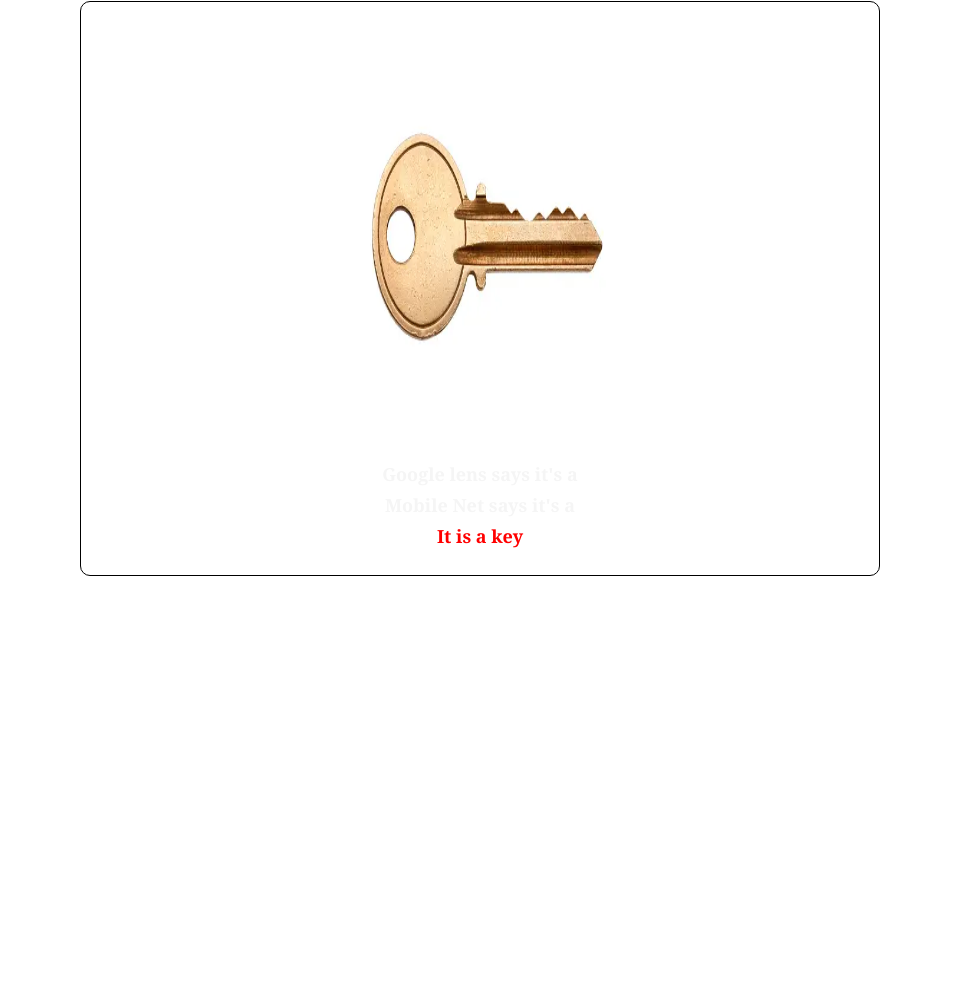
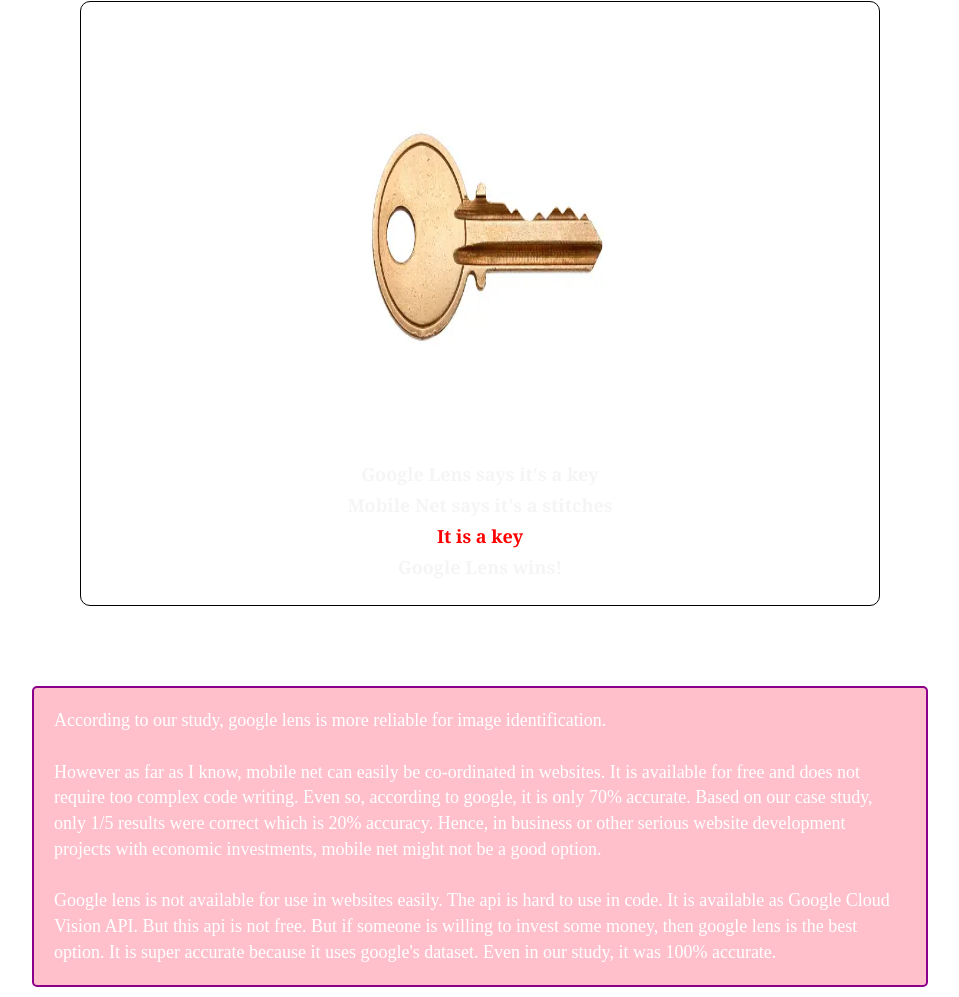
Before and after one commit to Tusti-Gupta/lens-or-mobilenet, a plain HTML site: page index.html in a window 1280 px wide. Shown: the part 1115-2112 px from the top of the page, without its empty margins (160-1119 px from the left). Before the commit the page ends 1771 px from the top, so only its background shows below. Drawn offline with nearby package versions, Linux system fonts and the light colour scheme; a web font is replaced by a local one.

Commit message:
Add files via upload

```diff
--- a/index.html
+++ b/index.html
@@ -9,6 +9,7 @@
         <link rel="stylesheet" href="https://maxcdn.bootstrapcdn.com/bootstrap/3.4.1/css/bootstrap.min.css">
         <script src="https://ajax.googleapis.com/ajax/libs/jquery/3.6.4/jquery.min.js"></script>
         <script src="https://maxcdn.bootstrapcdn.com/bootstrap/3.4.1/js/bootstrap.min.js"></script>
+        <link href="https://fonts.googleapis.com/css2?family=Syne+Mono" rel="stylesheet">
     </head>
 
     <body>
@@ -31,14 +32,29 @@
                 <br><br>
                 <img id="guessImg" height="400" width="300">
                 <br><br>
-                <label id="googleLensResults"> Google lens says it's a </label>
+                <label id="googleLensResults"> Google Lens says it's a </label>
                 <br>
                 <label id="mobileNetResults"> Mobile Net says it's a </label>
                 <br>
                 <label id="objectName" style="color: red !important;"> It is a </label>
+                <br>
+                <label id="testResult"> is more accurate </label>
                 <br><br>
             </div>
             <br><br><br><br>
+
+            <p> According to our study, google lens is more reliable for image identification.
+                <br><br>
+                However as far as I know, mobile net
+                can easily be co-ordinated in websites. It is available for free and does not require too complex code writing. Even so,
+                according to google, it is only 70% accurate. Based on our case study, only 1/5 results were correct which is 20% accuracy.
+                Hence, in business or other serious website development projects with economic investments, mobile net might not be a good
+                option.
+                <br><br>
+                Google lens is not available for use in websites easily. The api is hard to use in code. It is available as Google Cloud
+                Vision API. But this api is not free. But if someone is willing to invest some money, then google lens is the best option.
+                It is super accurate because it uses google's dataset. Even in our study, it was 100% accurate.
+            </p>
 
         </center>
         <script src="main.js"></script>
--- a/main.js
+++ b/main.js
@@ -1,10 +1,22 @@
 imagesList = ["bottle.jpeg", "coffee.jpg", "teddy.jpg", "key.png", "test tube.jpeg", "dice.png"];
-objectsList = ["bottle", "coffee", "teddy", "key", "test tube", "dice"];
+objectsList = ["bottle", "coffee", "teddy", "key", "tube", "dice"];
+mobileNetPredictionList = ["bottle", "smiley face", "smiley face", "stitches", "line", "rain"];
+googleLensPredictionList = ["bottle", "coffee", "teddy", "key", "tube", "dice"];
+
 randomNumber = Math.floor((Math.random()*imagesList.length));
+document.getElementById("objectName").innerHTML = "It is a " + objectsList[randomNumber];
 document.getElementById("guessImg").src = imagesList[randomNumber];
+document.getElementById("mobileNetResults").innerHTML = "Mobile Net says it's a " + mobileNetPredictionList[randomNumber];
+document.getElementById("googleLensResults").innerHTML = "Google Lens says it's a " + googleLensPredictionList[randomNumber];
+if ((googleLensPredictionList[randomNumber] == objectsList[randomNumber]) && (mobileNetPredictionList[randomNumber] !== objectsList[randomNumber])) {
+    document.getElementById("testResult").innerHTML = "Google Lens wins!";
+} else {
+    document.getElementById("testResult").innerHTML = "Its a tie!";
+}
+
 
 randomColor = Math.floor(Math.random()*16777215).toString(16);
 document.getElementById("results").style.backgroundColor = "#" + randomColor;
-document.getElementById("objectName").innerHTML = "It is a " + objectsList[randomNumber];
+
 
 console.log("Refresh to see a new study!");
--- a/style.css
+++ b/style.css
@@ -13,8 +13,23 @@
     width: 800px;
 }
 
-#googleLensResults, #mobileNetResults, #objectName {
+#googleLensResults, #mobileNetResults, #objectName, #testResult {
     font-size: 18px;
     font-family: Georgia;
     color: whitesmoke;
 }
+
+p {
+    background-color: pink;
+    border: darkmagenta;
+    border-radius: 5px;
+    border-width: 2px;
+    border-style: solid;
+    margin: 10px;
+    width: 70%;
+    color: white;
+    font-family: 'Syne Mono';
+    text-align: left;
+    padding: 20px;
+    font-size: 18px;
+}
```
